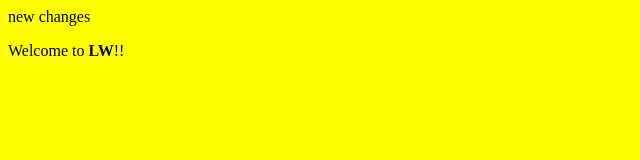
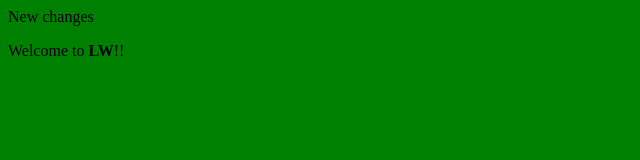
Before and after one commit to Puneet871910/jenkins, a plain HTML site: page index.html in a window 1280 px wide. Shown: the whole page, without its empty margins (0-640 px from the left). Drawn offline with Linux system fonts and the light colour scheme.

Commit message:
new nrw change

```diff
--- a/index.html
+++ b/index.html
@@ -1,5 +1,5 @@
-<body bgcolor='yellow'>
-new changes
+<body bgcolor='green'>
+New changes
 
 <p>
 Welcome to <b>LW</b>!!
```
